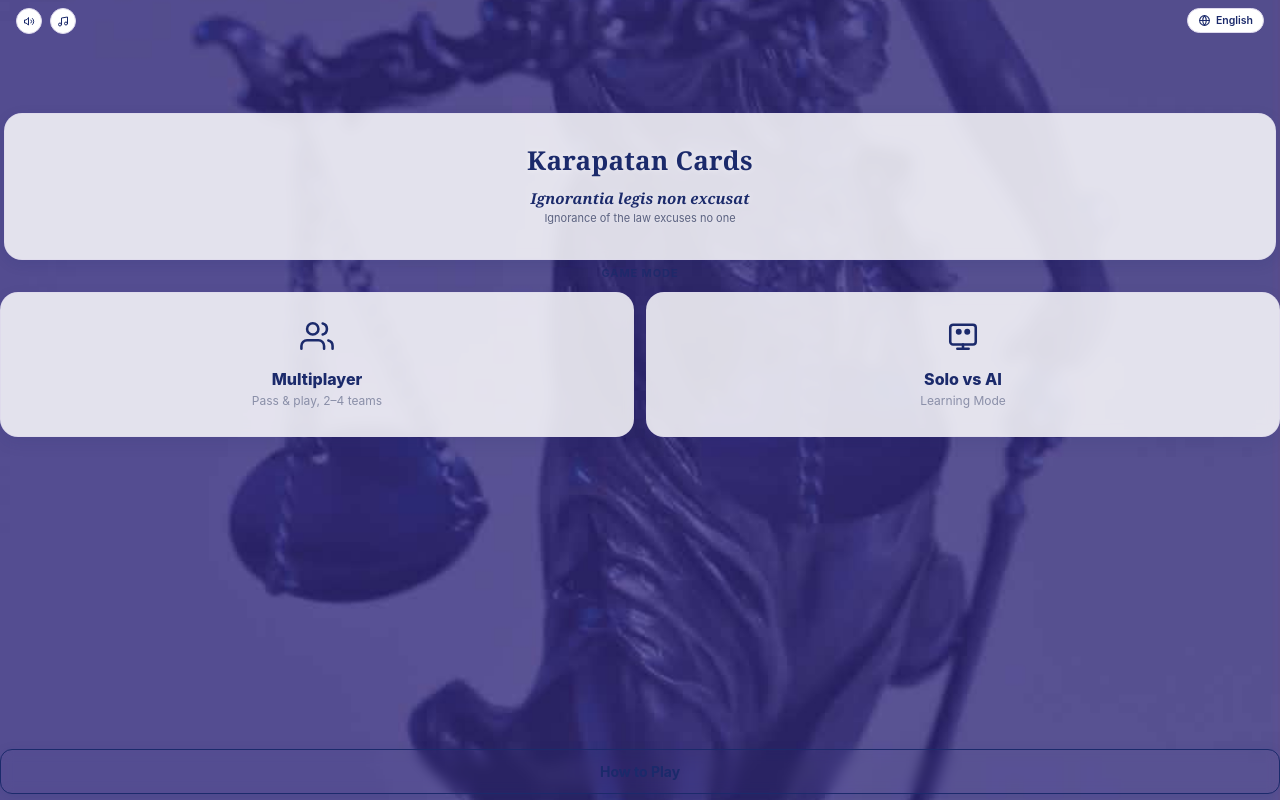
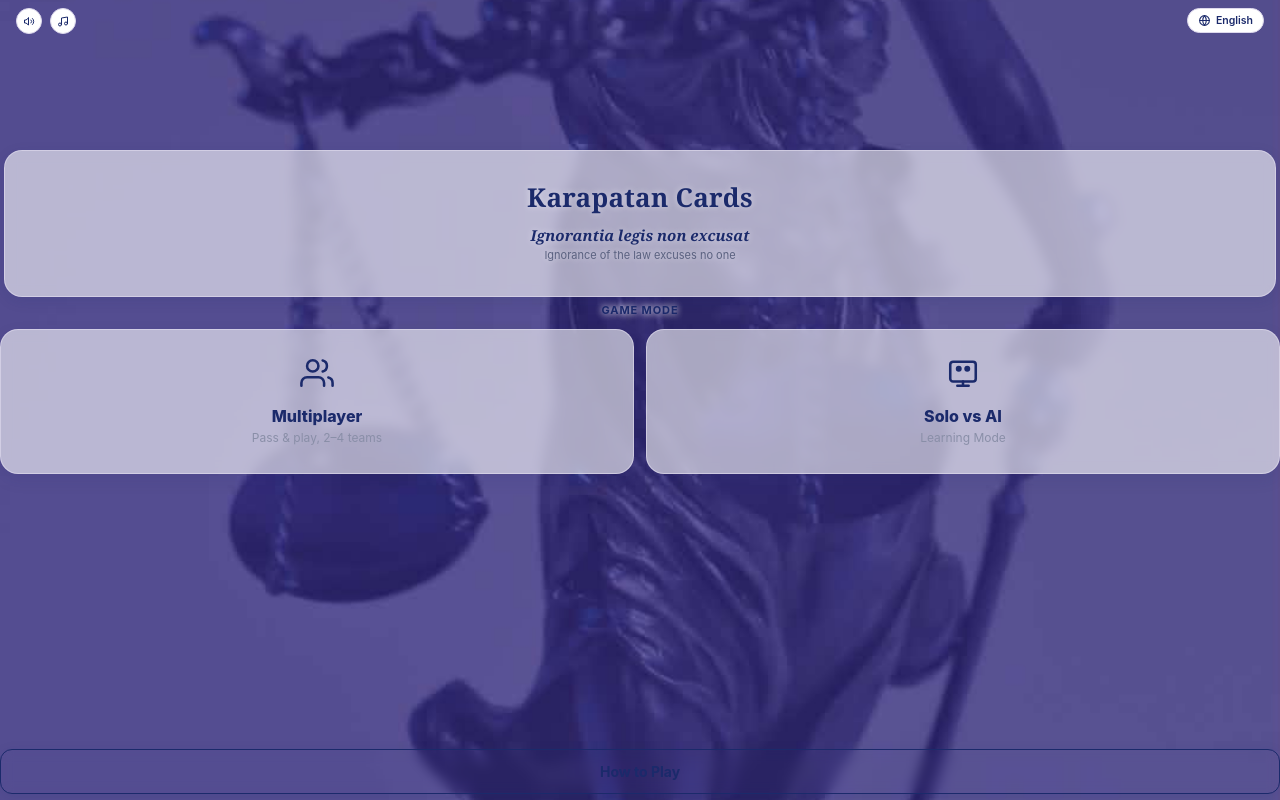
Before and after one commit to eanmarcelo4321-cpu/Karapatan-Cards, a website: page www/index.html in a window 1280 px wide. Drawn offline with Linux system fonts and the light colour scheme.

Commit message:
Increase card/title transparency to 60%, shift content down slightly, fix GAME MODE legibility

```diff
--- a/www/css/style.css
+++ b/www/css/style.css
@@ -122,7 +122,7 @@ body{
 }
 .mode-grid{ display:flex; gap:8px; }
 .mode-card{
-  flex:1; background:rgba(255,255,255,0.84); backdrop-filter:blur(6px); -webkit-backdrop-filter:blur(6px);
+  flex:1; background:rgba(255,255,255,0.60); backdrop-filter:blur(6px); -webkit-backdrop-filter:blur(6px);
   border:1.5px solid rgba(221,217,236,0.7); border-radius:14px;
   box-shadow:0 4px 14px rgba(27,42,107,0.12);
   padding:12px 10px; text-align:center; cursor:pointer;
@@ -153,7 +153,10 @@ body{
   height:calc(100% + 32px);
 }
 .home-hero{ position:relative; z-index:1; }
-.home-section-title{ text-align:center; margin:6px 0 12px; opacity:0.75; }
+.home-section-title{
+  text-align:center; margin:6px 0 12px; opacity:0.95;
+  text-shadow: 0 0 6px rgba(255,255,255,0.8), 0 0 10px rgba(255,255,255,0.5);
+}
 .mode-grid-lg{ gap:12px; }
 .mode-card-lg{
   padding:26px 14px; border-radius:18px;
@@ -166,11 +169,11 @@ body{
 .mode-card-lg .mc-sub{ font-size:12px; margin-top:4px; line-height:1.4; }
 .home-howto-btn{ margin-bottom:6px; }
 .home-howto-btn-solid{
-  background:rgba(255,255,255,0.86); backdrop-filter:blur(6px); -webkit-backdrop-filter:blur(6px);
+  background:rgba(255,255,255,0.60); backdrop-filter:blur(6px); -webkit-backdrop-filter:blur(6px);
   box-shadow:0 4px 14px rgba(27,42,107,0.12);
 }
 .home-title-block{
-  margin:0 4px; background:rgba(255,255,255,0.84); backdrop-filter:blur(6px); -webkit-backdrop-filter:blur(6px);
+  margin:0 4px; background:rgba(255,255,255,0.60); backdrop-filter:blur(6px); -webkit-backdrop-filter:blur(6px);
   border:1.5px solid rgba(221,217,236,0.7); border-radius:18px;
   box-shadow:0 4px 14px rgba(27,42,107,0.12);
   padding:14px 16px 16px;
--- a/www/js/game.js
+++ b/www/js/game.js
@@ -169,7 +169,7 @@ function renderHome(){
     <button class="sound-chip music-chip" onclick="toggleMusic()">${musicIcon}</button>
     <button class="lang-chip" onclick="openLangPicker()"><svg viewBox="0 0 24 24" fill="none" stroke="currentColor" stroke-width="2" stroke-linecap="round" stroke-linejoin="round"><circle cx="12" cy="12" r="9"/><path d="M3 12h18M12 3a14 14 0 0 1 0 18M12 3a14 14 0 0 0 0 18"/></svg>${langNames[currentLang]}</button>
     <div class="screen-body home-body home-bg">
-      <div class="grow" style="flex:0.4;"></div>
+      <div class="grow" style="flex:0.6;"></div>
       <div class="home-hero">
         <div class="home-title-block">
           <div class="home-logo home-title-font">Karapatan Cards</div>
```
